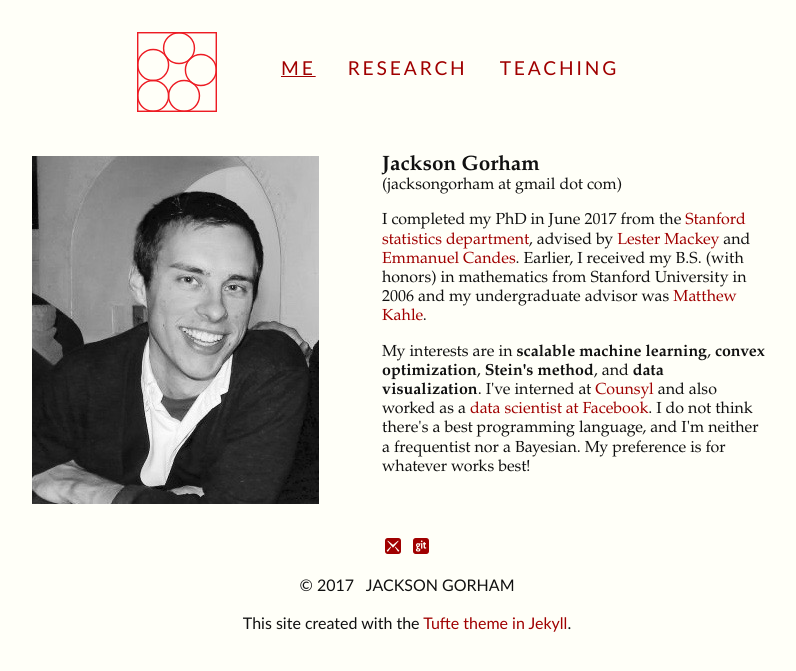
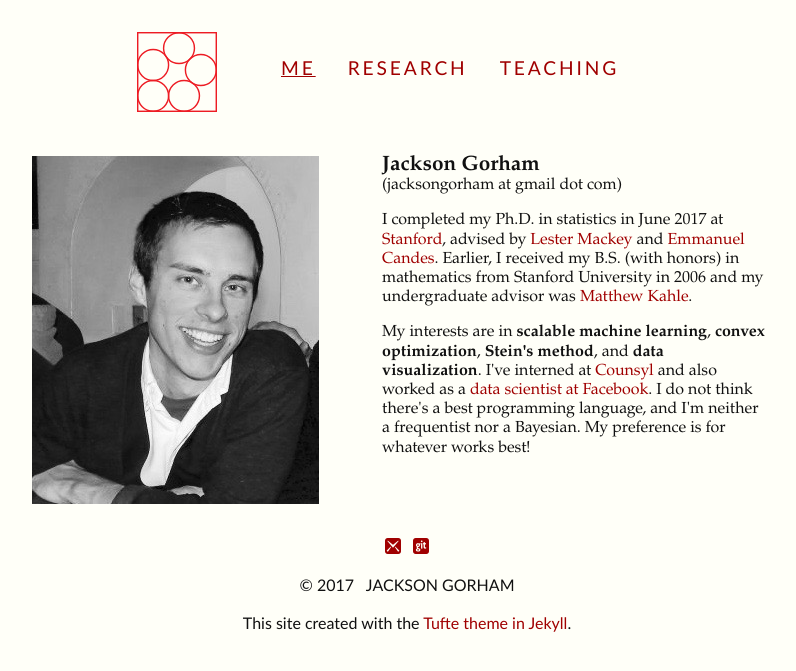
Before and after one commit to jgorham/jgorham.github.io, a Jekyll site: the page built from index.md, in a window 1280 px wide. Shown: the top 671 px of the page, without its empty margins (233-1029 px from the left). Built offline with Jekyll 4.4.1, drawn with Linux system fonts in a browser that asks for light colours.

Commit message:
Adjust some wording in the bio.

```diff
--- a/index.md
+++ b/index.md
@@ -14,8 +14,7 @@ order: 1
         <b style="font-size:1.3rem;">Jackson Gorham</b> <br/>(jacksongorham at gmail dot com)
       </p>
       <p>
-I completed my PhD in June 2017 from the <a href="https://statistics.stanford.edu/">Stanford statistics
-department</a>, advised
+I completed my Ph.D. in statistics in June 2017 at <a href="https://statistics.stanford.edu/">Stanford</a>, advised
 by <a href="http://web.stanford.edu/~lmackey/">Lester Mackey</a>
 and <a href="http://statweb.stanford.edu/~candes/"> Emmanuel Candes</a>. Earlier, I
 received my B.S. (with honors) in mathematics from Stanford University in
```
Also changed, not shown: research/index.md (+1 -1 lines).
